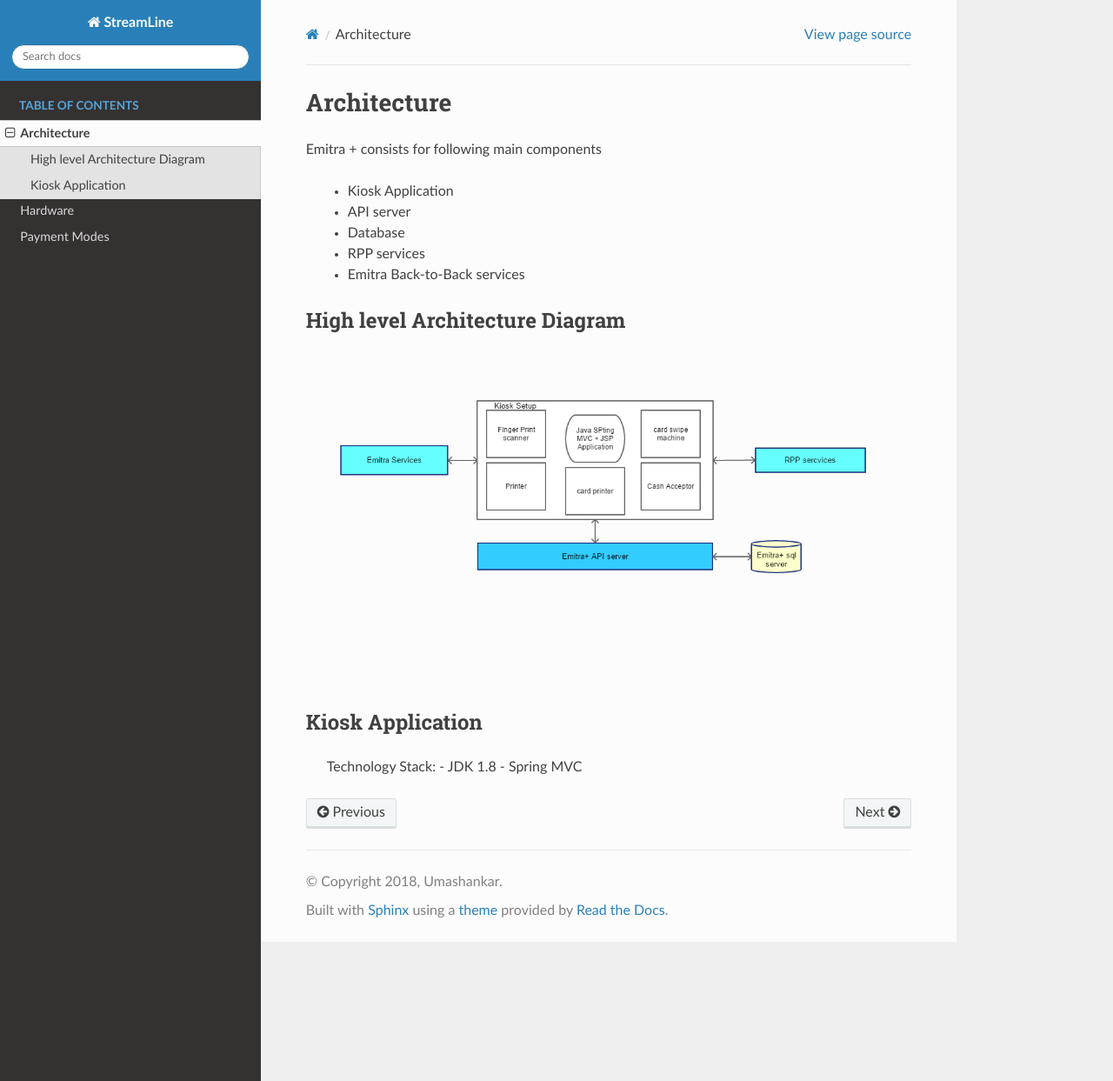
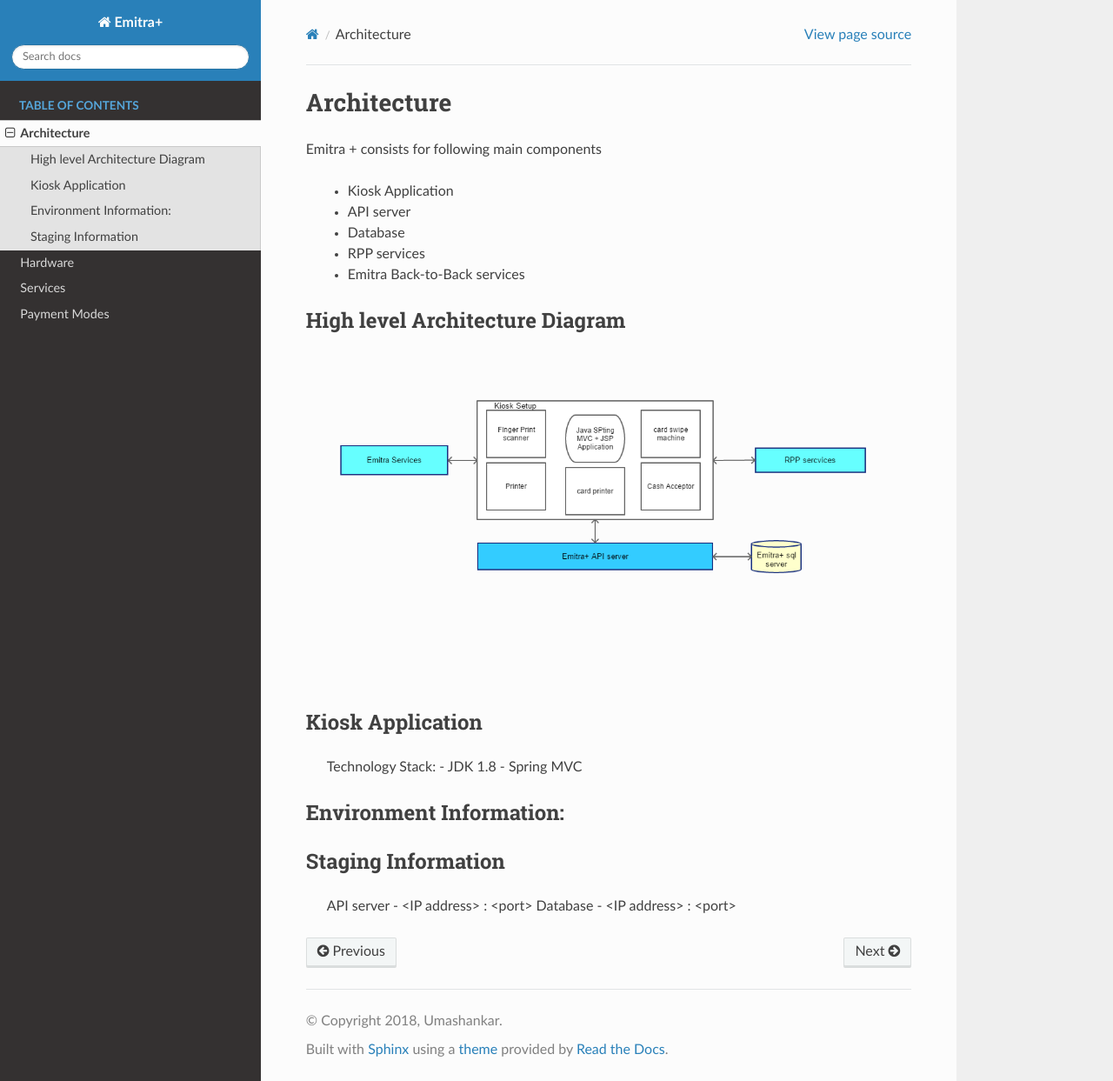
Before and after one commit to umashankar-rapidqube/emitraplusDoc, a Sphinx documentation site: the page built from docs/Architecture.rst, in a window 1280 px wide and 1243 px high. Shown: the whole window at 87% size. Built offline with Sphinx 7.4.7 and the Read the Docs theme 2.0.0, drawn with Linux system fonts in a browser that asks for light colours.

Commit message:
documents

```diff
--- a/docs/Architecture.rst
+++ b/docs/Architecture.rst
@@ -21,3 +21,11 @@
     Technology Stack:
     - JDK 1.8
     - Spring MVC
+
+Environment Information:
+------------------------
+
+Staging Information
+-------------------
+    API server - <IP address> : <port>
+    Database - <IP address> : <port>
--- a/docs/conf.py
+++ b/docs/conf.py
@@ -19,7 +19,7 @@
 
 # -- Project information -----------------------------------------------------
 
-project = u'StreamLine'
+project = u'Emitra+'
 copyright = u'2018, Umashankar'
 author = u'Umashankar'
 
```
Also changed, not shown: docs/Services.rst (+14 -0 lines).
